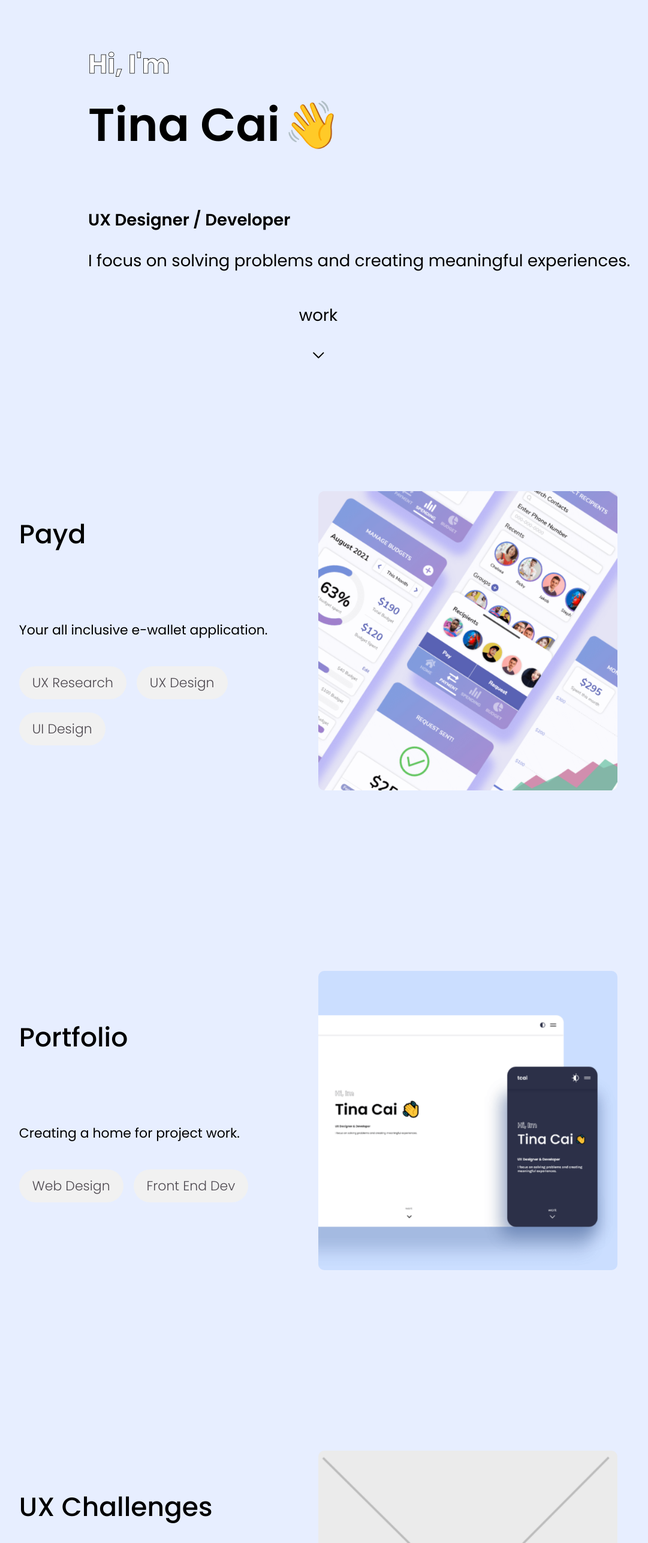
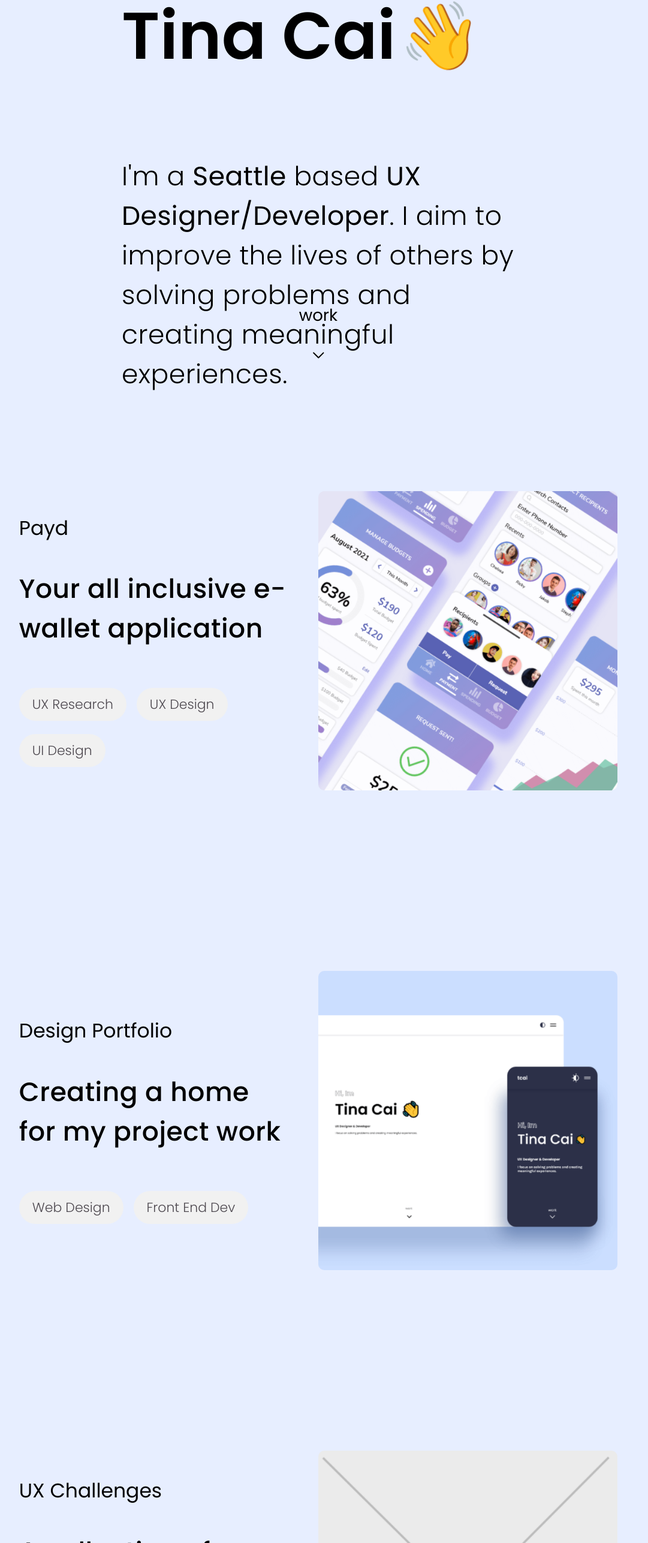
Before and after one commit to tinacai1997/portfolio-website, a website: page index.html in a window 1536 px wide. Shown: the part 127-2700 px from the top of the page at 60% size, without its empty margins (237-1318 px from the left). Drawn offline with nearby package versions, Linux system fonts and the light colour scheme.

Commit message:
Adjust font for index page for large screens

```diff
--- a/css/style.css
+++ b/css/style.css
@@ -36,7 +36,7 @@ body {
   background-color: #fff;
   color: #000000;
   font-family: 'Poppins', sans-serif;
-  font-size: 16px;
+  font-size: 12px;
   font-weight: 400;
   line-height: 1.5;
   overflow-x: hidden;
@@ -62,9 +62,10 @@ h2 {
 
 /* Section Heading */
 h3 {
-  font-size: 2em;
-  font-weight: 500;
-  margin: 0 0 2.5em 0;
+  font-size: 1.5em;
+  font-weight: 300;
+  /* margin: 0 0 2.5em 0; */
+  letter-spacing: 0.5px;
 }
 
 /* Sub-Section Heading */
@@ -126,6 +127,8 @@ a {
 }
 
 #logo {
+  font-size: 1.25em;
+  font-weight: 600;
   margin: 0;
 }
 
@@ -496,7 +499,6 @@ ul > li:last-child {
 #hero-container {
   width: 100%;
   height: 100vh;
-  padding: 0 3em;
   scroll-snap-align: start;
 }
 
@@ -504,6 +506,7 @@ ul > li:last-child {
   position: absolute;
   top: 50%;
   transform: translateY(-50%);
+  padding: 0 3em;
 }
 
 #work-pointer {
@@ -525,6 +528,10 @@ ul > li:last-child {
 
 .project-description {
   margin-bottom: 2em;
+}
+
+.project-blurb {
+  font-weight: 500;
 }
 
 .project-picture {
@@ -777,7 +784,7 @@ iframe {
 /*--------------------- Index -> Hero -----------------------*/
 
 #hero-content {
-  left: 25%;
+  padding: 0 8em;
 }
 
 
@@ -785,7 +792,7 @@ iframe {
 
 
   .project-container {
-    width: 80%;
+    width: 65%;
   }
 
   .project-grid {
@@ -856,6 +863,45 @@ iframe {
     font-size: 22px;
   }
 
+  #tina-cai {
+    font-size: 5em;
+  }
+
+  /* Sub-Main Heading (Bordered Text) */
+  h2 {
+    font-size: 3em;
+  }
+
+  /* Section Heading */
+  h3 {
+    font-size: 2em;
+  }
+
+  /* Sub-Section Heading */
+  h4 {
+    font-size: 1.5em;
+    font-weight: 400;
+    margin: 1em 0;
+  }
+
+  /* Project Descriptions */
+  h5 {
+    font-size: 1.25em;
+    font-weight: 400;
+    margin: 1em 0;
+  }
+
+  /* Captions */
+  h6 {
+    font-size: 1em;
+    font-weight: 300;
+    margin: 1em;
+  }
+
+  .hand-wave {
+    font-size: 5em;
+  }
+
 
 /*-------------------------- Navigation -----------------------*/
 
@@ -864,11 +910,8 @@ iframe {
     margin-left: 30%;
   }
 
+  #hero-content {
+    padding: 0 20em;
+  }
+
 }
-
-
-/*----------------------- Index -> Work -----------------------*/
-
-.project-container {
-  width: 65%;
-}
--- a/index.html
+++ b/index.html
@@ -24,7 +24,7 @@
 
     <!-- Logo -->
     <a href="#header" id="logo-link">
-      <h4 id="logo">tcai</h4>
+      <div id="logo">tcai</div>
     </a>
 
     <!-- Menu Button -->
@@ -120,10 +120,9 @@
 
         <div id="hero-content">
           <h2>Hi, I'm</h2>
-          <h1>Tina Cai</h1>
+          <h1 id="tina-cai">Tina Cai</h1>
           <div class="hand-wave">👋</div>
-          <h4>UX Designer / Developer</h4>
-          <h5>I focus on solving problems and creating meaningful experiences.</h5>
+          <h3>I'm a <b>Seattle</b> based <b>UX Designer/Developer</b>. I aim to improve the lives of others by solving problems and creating meaningful experiences.</h3>
         </div>
 
         <!-- Work Pointer -->
@@ -166,8 +165,8 @@
 
             <!-- Project Description -->
             <div class="project-description">
-              <h3>Payd</h3>
-              <p>Your all inclusive e-wallet application.</p>
+              <h4>Payd</h4>
+              <h3 class="project-blurb">Your all inclusive e-wallet application</h3>
               <div>
                 <span class="role">UX Research</span>
                 <span class="role">UX Design</span>
@@ -199,8 +198,8 @@
 
             <!-- Project Description -->
             <div class="project-description">
-              <h3>Portfolio</h3>
-              <p>Creating a home for project work.</p>
+              <h4>Design Portfolio</h4>
+              <h3 class="project-blurb">Creating a home for my project work</h3>
               <div>
                 <span class="role">Web Design</span>
                 <span class="role">Front End Dev</span>
@@ -232,8 +231,8 @@
 
             <!-- Project Description -->
             <div class="project-description">
-              <h3>UX Challenges</h3>
-              <p>A collection of problems and potential solutions.</p>
+              <h4>UX Challenges</h4>
+              <h3 class="project-blurb">A collection of problems and potential solutions</h3>
               <div>
                 <span class="role">UX Design</span>
                 <span class="role">UI Design</span>
```
